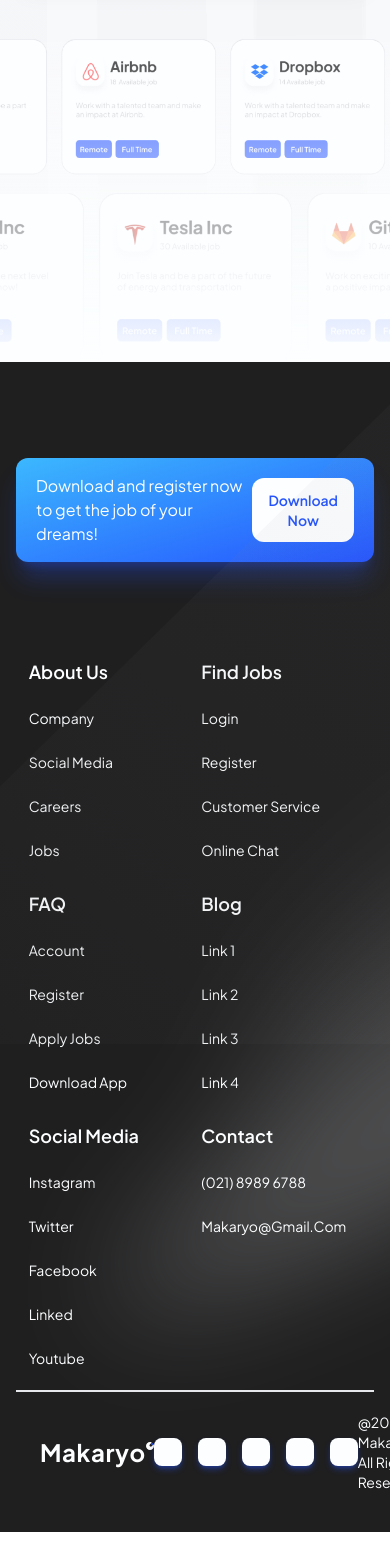
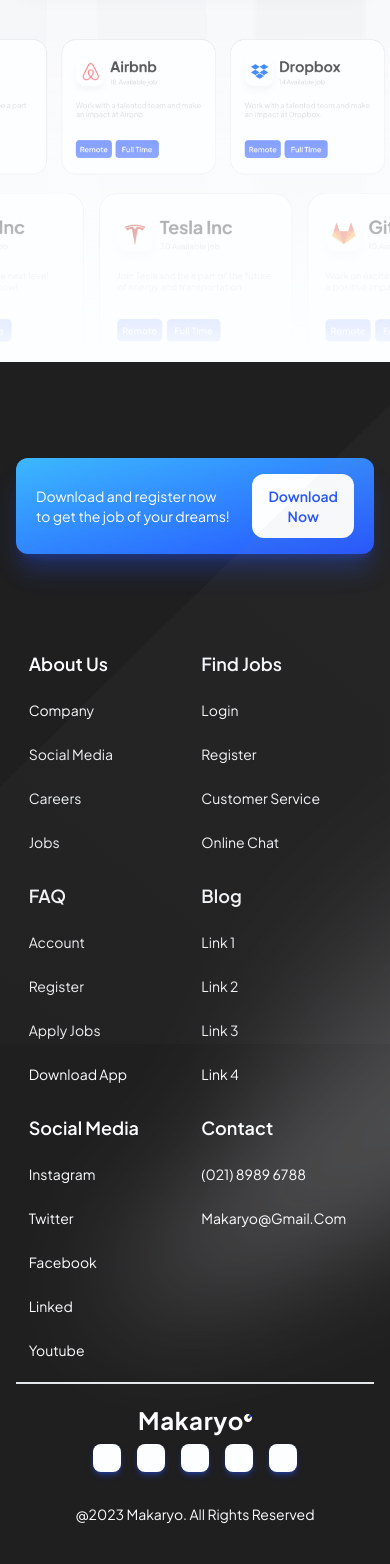
Before and after one commit to Rizky-Pratama/Makaryo-landing-page, a React (Vite) app: page / in a window 390 px wide. Shown: the part 8078-9642 px from the top of the page. Before the commit the page ends 9610 px from the top, so only its background shows below. Built offline with nearby package versions, Linux system fonts and the light colour scheme; some icons are missing.

Commit message:
Add Responsif Footer Section

```diff
--- a/src/components/Download.jsx
+++ b/src/components/Download.jsx
@@ -1,9 +1,9 @@
-import React from "react";
-
 function Download() {
   return (
-    <div className="px-5 py-4 max-w-[60rem] w-full flex justify-between items-center rounded-xl shadow-xl shadow-primary/30 bg-gradient-to-tl from-primary to-primary-50">
-      <p >Download and register now to get the job of your dreams!</p>
+    <div className="px-5 py-4 max-w-[60rem] w-full flex gap-5 lg:gap-0 justify-between items-center rounded-xl shadow-xl shadow-primary/30 bg-gradient-to-tl from-primary to-primary-50">
+      <p className="text-sm lg:text-base">
+        Download and register now to get the job of your dreams!
+      </p>
       <button className="px-4 py-3 text-sm text-primary font-semibold rounded-xl bg-white">
         Download Now
       </button>
--- a/src/layouts/Footer.jsx
+++ b/src/layouts/Footer.jsx
@@ -12,9 +12,9 @@ function Footer() {
               <Download />
               <NavFooter />
             </div>
-            <div className="pt-5 px-6 flex items-center justify-between">
+            <div className="pt-5 px-6 flex flex-col lg:flex-row items-center lg:justify-between">
               <div className="flex items-center text-white">
-                <span className="text-2xl font-bold tracking-wide">
+                <span className="mb-2 lg:mb-0 text-2xl font-bold tracking-wide">
                   Makaryo
                 </span>
                 <svg
@@ -35,7 +35,7 @@ function Footer() {
                 </svg>
               </div>
               <IconsFooter />
-              <p className="text-sm font-normal">
+              <p className="mt-8 lg:mt-0 self-center text-sm font-normal">
                 @2023 Makaryo. All Rights Reserved
               </p>
             </div>
```
